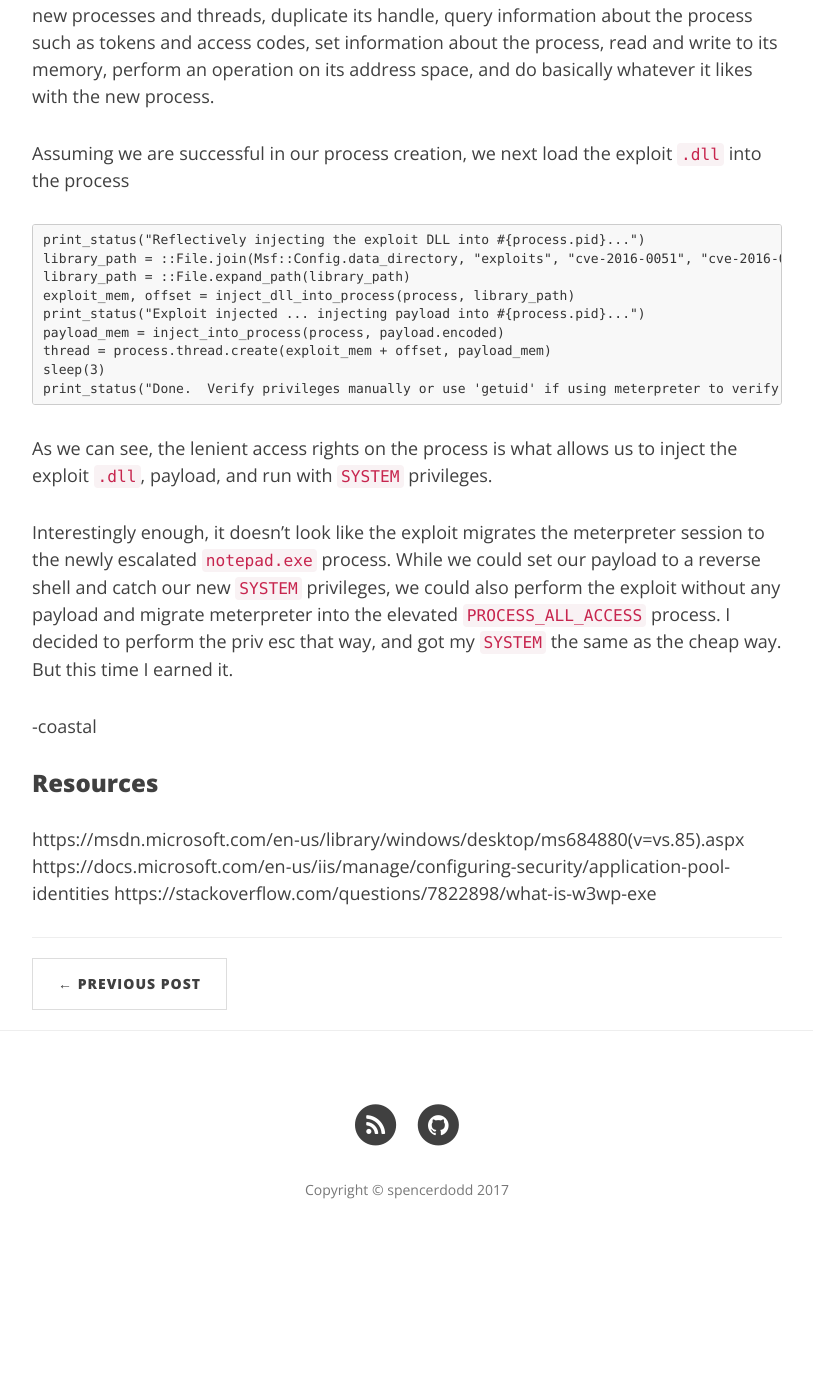
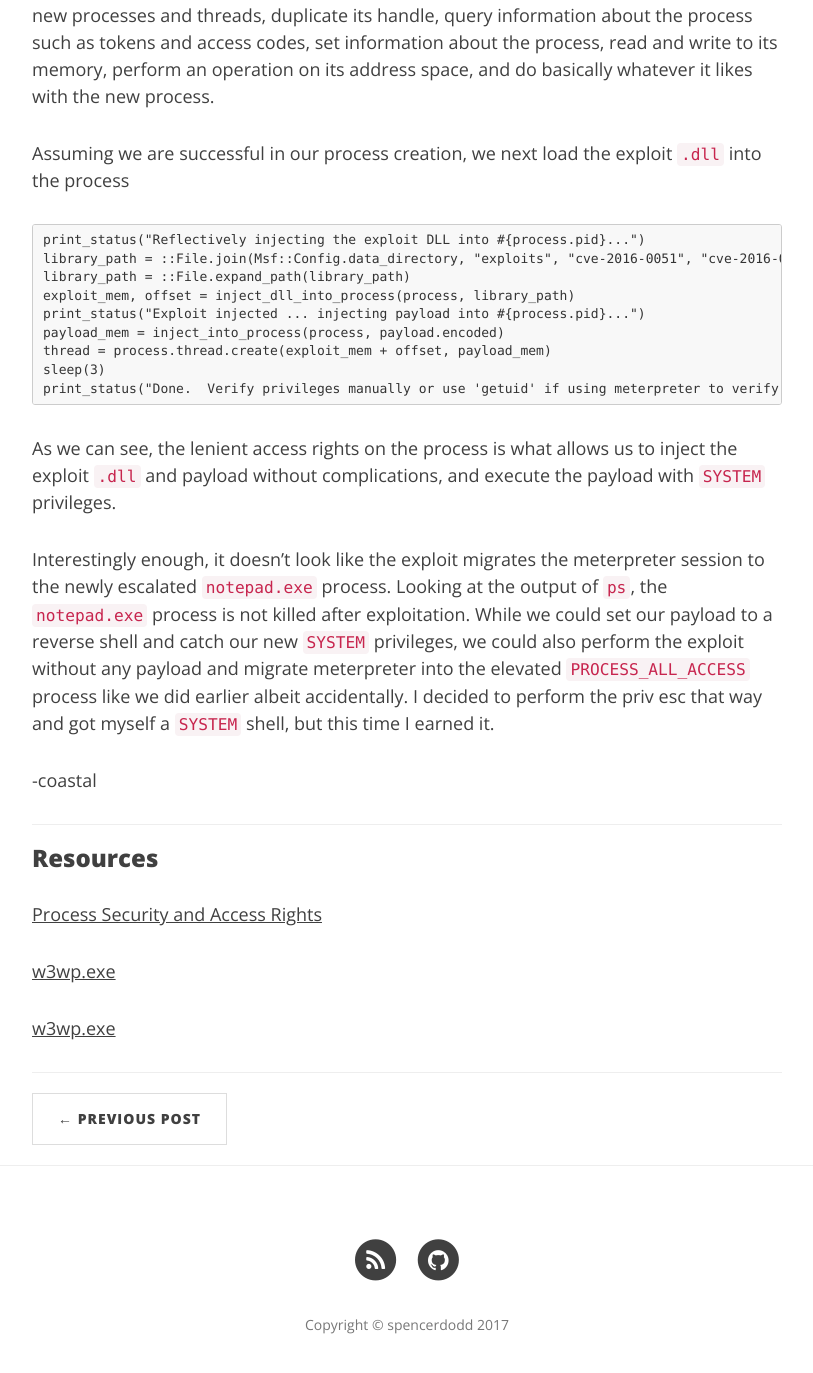
Before and after one commit to spencerdodd/spencerdodd.github.io, a Jekyll site: the page built from _posts/htb/2017-07-25-process-all-access.markdown, in a window 1280 px wide and 1400 px high, scrolled down 2161 px. Shown: the top 1373 px of the window, without its empty margins (233-1046 px from the left). Built offline with Jekyll 4.4.1, drawn with Linux system fonts in a browser that asks for light colours; nearby versions of some CDN libraries; before the commit the page ends 3426 px from its top, so only the background shows below that.

Commit message:
more edits

````diff
--- a/_posts/htb/2017-07-25-process-all-access.markdown
+++ b/_posts/htb/2017-07-25-process-all-access.markdown
@@ -72,14 +72,18 @@ sleep(3)
 print_status("Done.  Verify privileges manually or use 'getuid' if using meterpreter to verify exploitation.")
 ```
 
-As we can see, the lenient access rights on the process is what allows us to inject the exploit ```.dll```, payload, and run with ```SYSTEM``` privileges.
+As we can see, the lenient access rights on the process is what allows us to inject the exploit ```.dll``` and payload without complications, and execute the payload with ```SYSTEM``` privileges.
 
-Interestingly enough, it doesn't look like the exploit migrates the meterpreter session to the newly escalated ```notepad.exe``` process. While we could set our payload to a reverse shell and catch our new ```SYSTEM``` privileges, we could also perform the exploit without any payload and migrate meterpreter into the elevated ```PROCESS_ALL_ACCESS``` process. I decided to perform the priv esc that way, and got my ```SYSTEM``` the same as the cheap way. But this time I earned it.
+Interestingly enough, it doesn't look like the exploit migrates the meterpreter session to the newly escalated ```notepad.exe``` process. Looking at the output of ```ps```, the ```notepad.exe``` process is not killed after exploitation. While we could set our payload to a reverse shell and catch our new ```SYSTEM``` privileges, we could also perform the exploit without any payload and migrate meterpreter into the elevated ```PROCESS_ALL_ACCESS``` process like we did earlier albeit accidentally. I decided to perform the priv esc that way and got myself a ```SYSTEM``` shell, but this time I earned it.
 
 -coastal
 
+---
+
 ### Resources
 
-https://msdn.microsoft.com/en-us/library/windows/desktop/ms684880(v=vs.85).aspx
-https://docs.microsoft.com/en-us/iis/manage/configuring-security/application-pool-identities
-https://stackoverflow.com/questions/7822898/what-is-w3wp-exe
+[Process Security and Access Rights](https://msdn.microsoft.com/en-us/library/windows/desktop/ms684880(v=vs.85).aspx)
+
+[w3wp.exe](https://docs.microsoft.com/en-us/iis/manage/configuring-security/application-pool-identities)
+
+[w3wp.exe](https://stackoverflow.com/questions/7822898/what-is-w3wp-exe)
````
